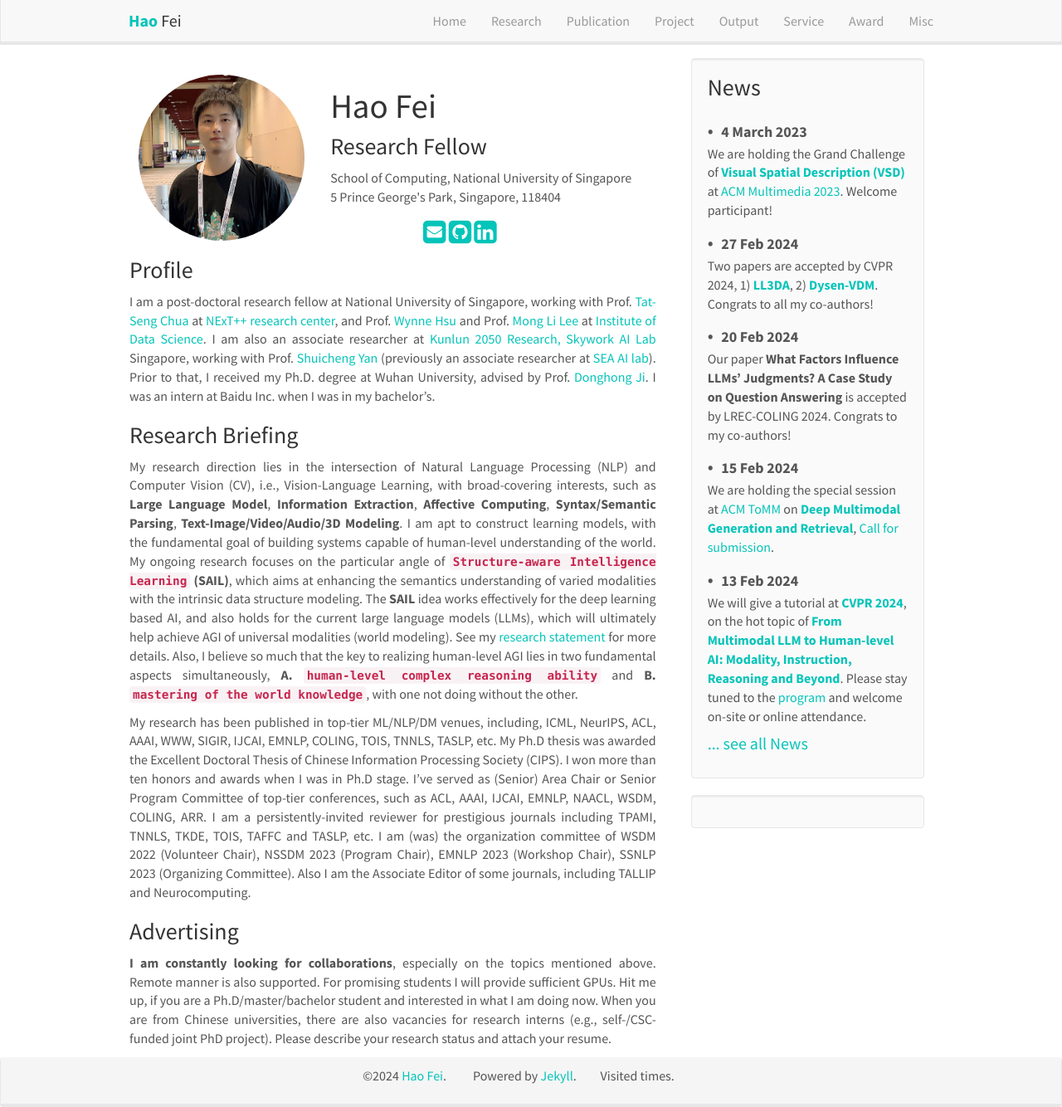
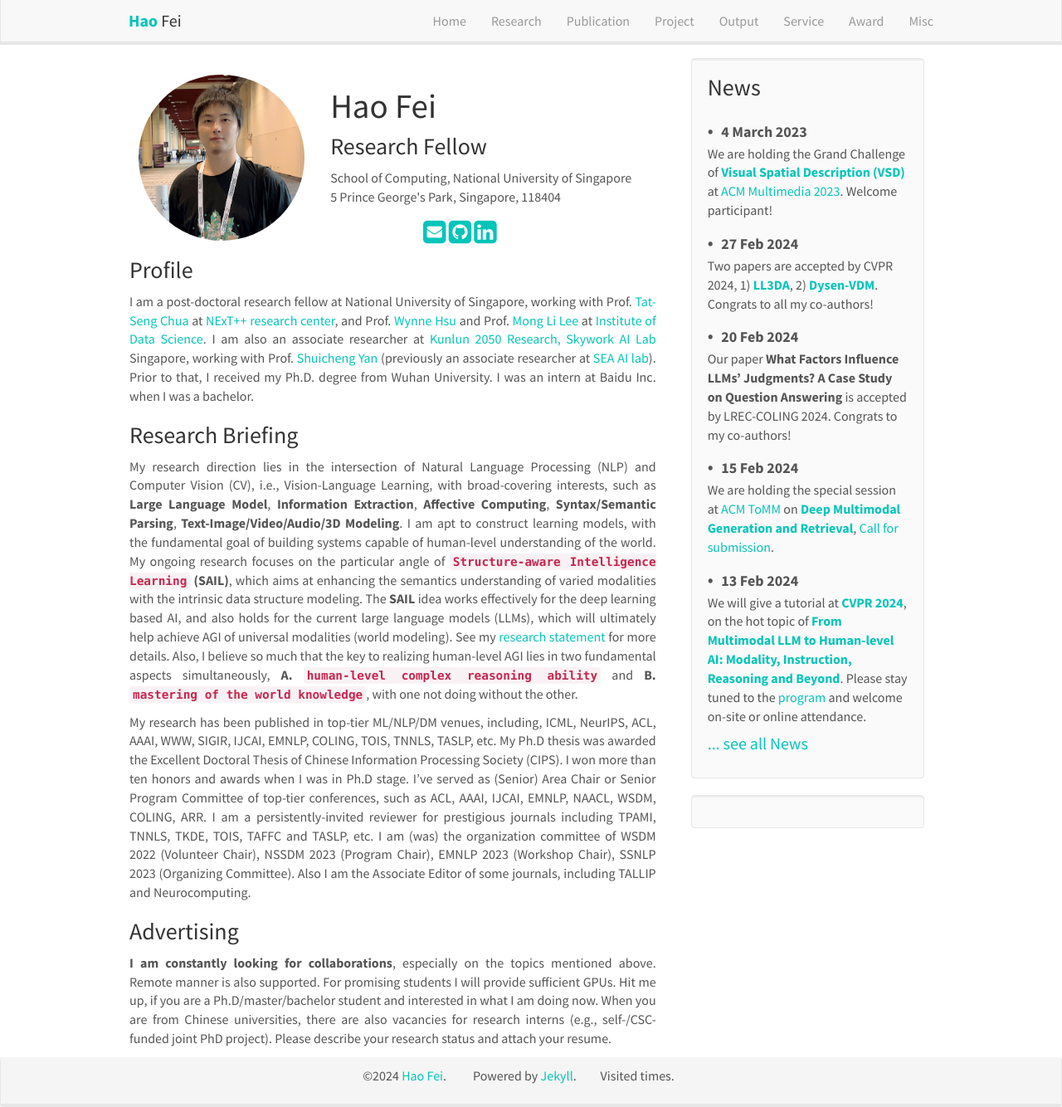
Before and after one commit to scofield7419/scofield7419.github.io, a Jekyll site: the page built from _pages/home.md, in a window 1280 px wide and 1334 px high. Shown: the whole window at 83% size. Built offline with Jekyll 4.4.1, drawn with Linux system fonts in a browser that asks for light colours; nearby versions of some CDN libraries; comment, search, counter and statistics services are not loaded; a style sheet for code colours, icons or effects is not loaded.

Commit message:
Update home.md

```diff
--- a/_pages/home.md
+++ b/_pages/home.md
@@ -46,8 +46,8 @@
 ### Profile
 I am a post-doctoral research fellow at National University of Singapore, working with Prof. [Tat-Seng Chua](https://www.chuatatseng.com/) at [NExT++ research center](https://www.nextcenter.org/team), and Prof. [Wynne Hsu](https://www.comp.nus.edu.sg/~whsu/) and Prof. [Mong Li Lee](https://www.comp.nus.edu.sg/~leeml/) at [Institute of Data Science](https://ids.nus.edu.sg/).
 I am also an associate researcher at [Kunlun 2050 Research, Skywork AI Lab](#) Singapore, working with Prof. [Shuicheng Yan](https://yanshuicheng.info/) (previously an associate researcher at [SEA AI lab](https://sail.sea.com/)).
-Prior to that, I received my Ph.D. degree at Wuhan University, advised by Prof. [Donghong Ji](https://scholar.google.com/citations?user=2Q-7u3AAAAAJ).
-I was an intern at Baidu Inc. when I was in my bachelor's.
+Prior to that, I received my Ph.D. degree from Wuhan University.
+I was an intern at Baidu Inc. when I was a bachelor.
 {: .text-justify}
 
 
```
